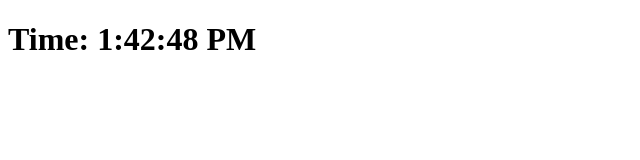
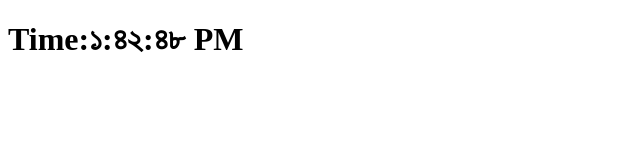
Before and after one commit to sayemhossain/react-practice-two, a React (Create React App) app: page / in a window 1280 px wide. Shown: the top 160 px of the page, without its empty margins (0-640 px from the left). Built offline with nearby package versions, Linux system fonts and the light colour scheme.

Commit message:
new code

```diff
--- a/src/App.js
+++ b/src/App.js
@@ -1,23 +1,9 @@
-import logo from "./logo.svg";
-import "./App.css";
+import Clock from "./components/Clock";
 
 function App() {
   return (
-    <div className="App">
-      <header className="App-header">
-        <img src={logo} className="App-logo" alt="logo" />
-        <p>
-          Edit <code>src/App.js</code> and save to reload.
-        </p>
-        <a
-          className="App-link"
-          href="https://reactjs.org"
-          target="_blank"
-          rel="noopener noreferrer"
-        >
-          Learn React
-        </a>
-      </header>
+    <div>
+      <Clock locale="bn-BD" />
     </div>
   );
 }
--- /dev/null
+++ b/src/components/Clock.js
@@ -0,0 +1,15 @@
+import React from "react";
+
+class Clock extends React.Component {
+  render() {
+    return (
+      <h1 className="heading">
+        <span className="text">
+          Time:
+          {new Date().toLocaleTimeString(this.props.locale)}
+        </span>
+      </h1>
+    );
+  }
+}
+export default Clock;
--- a/src/index.js
+++ b/src/index.js
@@ -1,13 +1,10 @@
 import React from "react";
 import ReactDOM from "react-dom";
+import App from "./App";
 
-class Clock extends React.Component {
-  render() {
-    return (
-      <h1 className="heading">
-        <span className="text">Time: {new Date().toLocaleTimeString()}</span>
-      </h1>
-    );
-  }
-}
-ReactDOM.render(<Clock />, document.getElementById("root"));
+ReactDOM.render(
+  <React.StrictMode>
+    <App />
+  </React.StrictMode>,
+  document.getElementById("root")
+);
```
